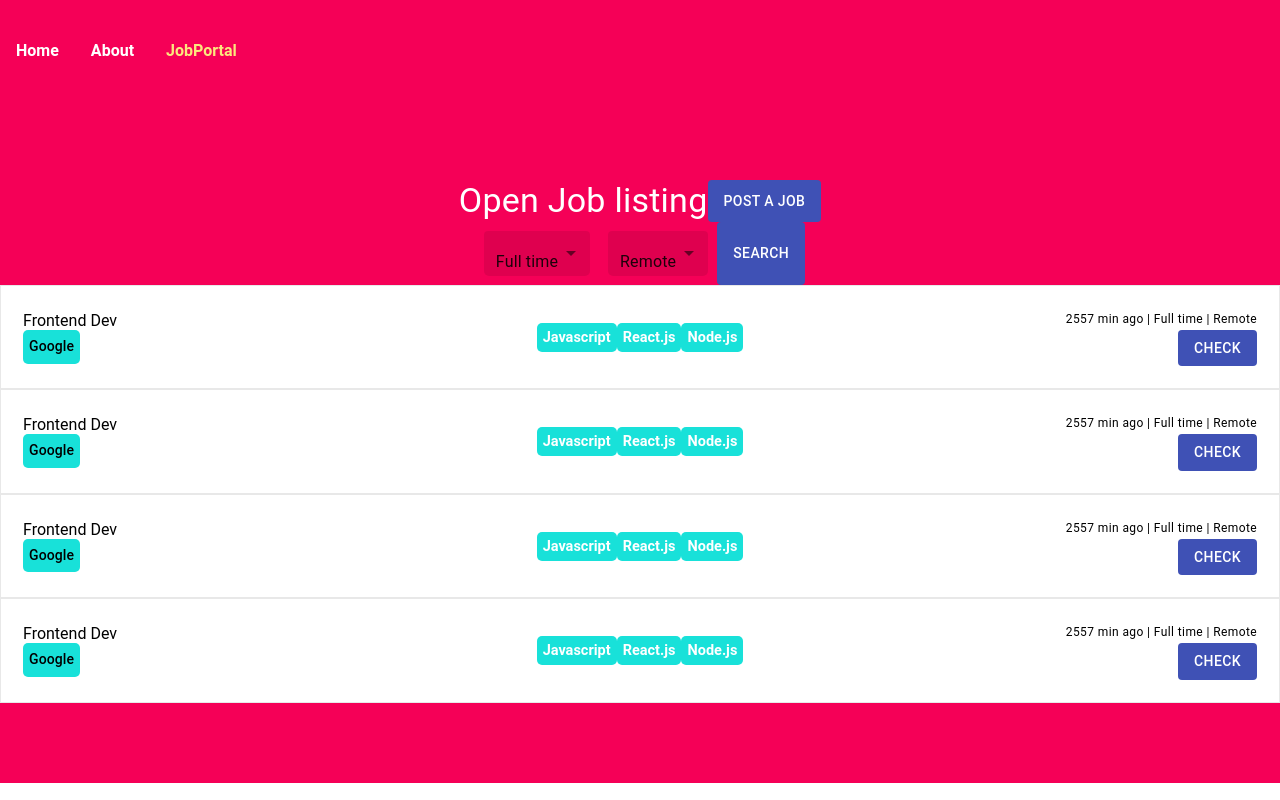
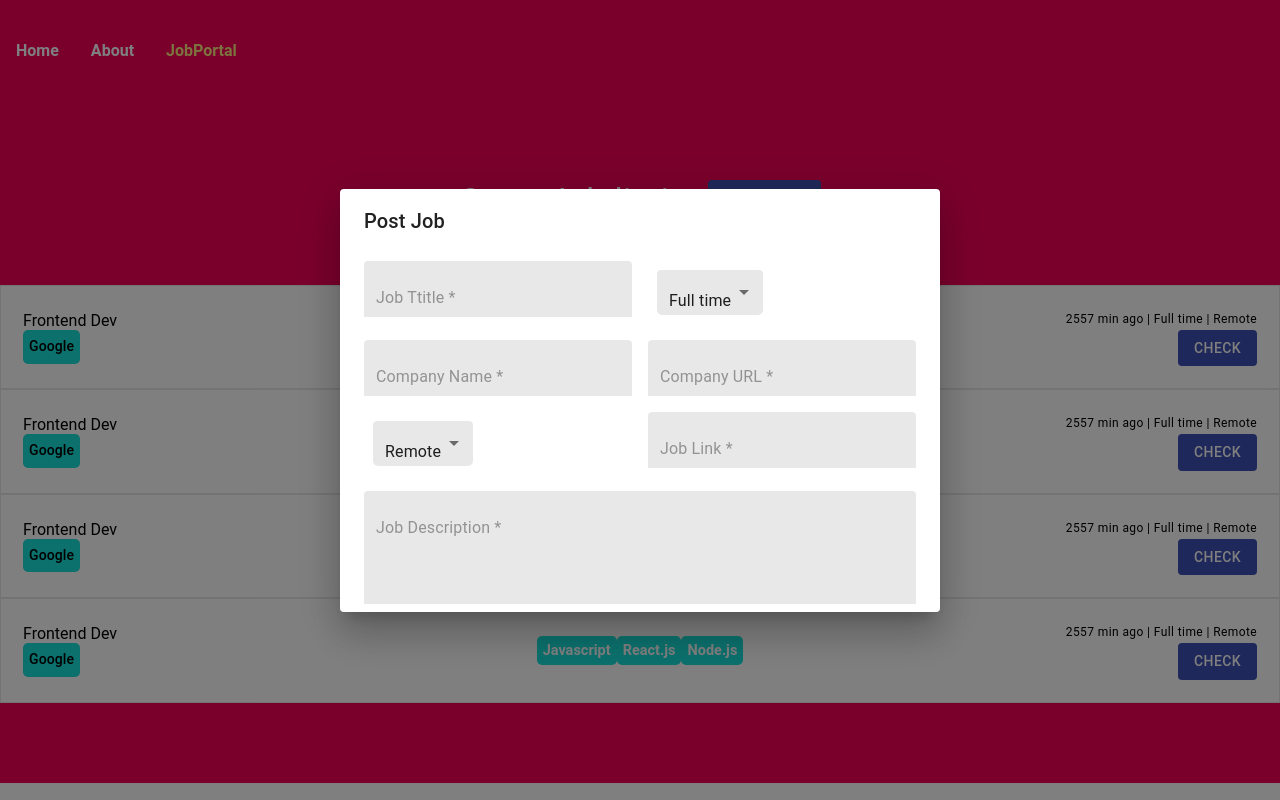
Before and after one commit to sukhmani0345/Employ-Her, a React (Create React App) app in the folder client/: page /jobportal in a window 1280 px wide. Built offline with nearby package versions, Linux system fonts and the light colour scheme.

Commit message:
Updated PostJob Card

```diff
--- a/client/package.json
+++ b/client/package.json
@@ -13,6 +13,7 @@
     "firebase": "^9.17.1",
     "react": "^16.13.1",
     "react-dom": "^16.13.1",
+    "react-redux": "^8.0.5",
     "react-router-dom": "^6.8.1",
     "styled-components": "^5.3.6",
     "web-vitals": "^3.1.1",
--- a/client/src/App.js
+++ b/client/src/App.js
@@ -1,7 +1,7 @@
 import React from 'react';
 import './App.css';
 import Navbar from './components/Navbar';
-
+import {Provider}  from 'react-redux'
 
 import { BrowserRouter as Router, Routes, Route}
     from 'react-router-dom';
@@ -10,11 +10,15 @@ import Home from './pages'
 import About from './pages/about';
 import JobPortal from './pages/jobportal';
 import HomeS from './pages/Home_Authentication/homeS';
+import { Grid } from '@material-ui/core';
+import NewJobModal from './pages/newJobModal';
 // import SearchBar from './components/SearchBar';
 
 function App(){
 
   return (
+    <Grid>
+      <NewJobModal></NewJobModal>
     <Router>
       <Navbar />
       <Routes>
@@ -24,6 +28,9 @@ function App(){
         <Route path='/jobportal' element={<JobPortal/>} />
       </Routes>
     </Router>
+    </Grid>
+
+
     // <div className="App">
     //   <button class="login-with-google-btn" onClick={signInWithGoogle}>
     //     Sign in with Google
--- a/client/src/pages/jobportal.jsx
+++ b/client/src/pages/jobportal.jsx
@@ -13,6 +13,9 @@
 import React from 'react';
 import { Box, Grid, Typography, Button, ThemeProvider, makeStyles, Select, MenuItem} from '@material-ui/core';
 import "./jobportal.css";
+// import axios from "axios";
+import { default as newJobModal } from "./newJobModal.js";
+// import { useState, useEffect } from "react";
 
 const skills = ["Javascript", "React.js", "Node.js"];
 
@@ -41,15 +44,28 @@ const skills = ["Javascript", "React.js", "Node.js"];
 //     }
 // });
 
-export default (props) =>(
 
-    <Box py = {10} bgcolor = "secondary.main" color = "white">
-        <Grid container bgcolor="secondary.main" className='cont1' justify = "center" >
+function Jobportal(){
+    // const [aree, setAree] = useState([]);
+    // const [show, setShow] = useState(false);
+    // const newJobModal = () => {
+    //     setShow(true);
+    // }
+    // useEffect(() => {
+    //     axios.get("http://localhost:3000/jobportal/newJobModal").then((res) => {
+    //         setAree(res.data);
+    //         console.log(res.data);
+    //     });
+    // }, []);
+
+
+    return (<Box py = {10} bgcolor = "secondary.main" color = "white">
+        <Grid container bgcolor="secondary.main" className='cont1' justifyContent = "center" >
                 <Box className = 'headerbox' display = "flex" justifyContent="space-between">
                 <Typography variant ="h4" className = 'typo'>
                     Open Job listing
                 </Typography>
-                <Button className = 'button' variant = "contained" color = "primary" disableElevation>Post a Job</Button>
+                <Button className = 'button' variant = "contained" color = "primary" disableElevation >Post a Job</Button>
                 </Box>
         </Grid>
         <Box justifyContent="center" display="flex">
@@ -62,7 +78,7 @@ export default (props) =>(
                     <MenuItem value =  "Remote">Remote</MenuItem>
                     <MenuItem value =  "In Office">In Office</MenuItem>
                 </Select>
-                <Button  color = "primary" variant = "contained" disableElevation>
+                <Button  color = "primary" variant = "contained" disableElevation >
                     Search
                 </Button>
             </Box>
@@ -174,6 +190,8 @@ export default (props) =>(
                     </Grid>
                 </Grid>
             </Box>
-    </Box>
+    </Box>);
 
-)
+                        };
+
+                        export default Jobportal;
--- a/client/src/pages/newJobModal.jsx
+++ b/client/src/pages/newJobModal.js
@@ -1,7 +1,10 @@
 import React from 'react';
+
 import { Box, Grid, FilledInput, Select, MenuItem, Dialog, DialogContent, DialogTitle, DialogActions} from "@material-ui/core";
 
 export default (props) => {
+
+
 
     return (
         <Dialog open = {true} fullWidth>
```
Also changed, not shown: 1 other file (tests, documents, lock files or other folders).
